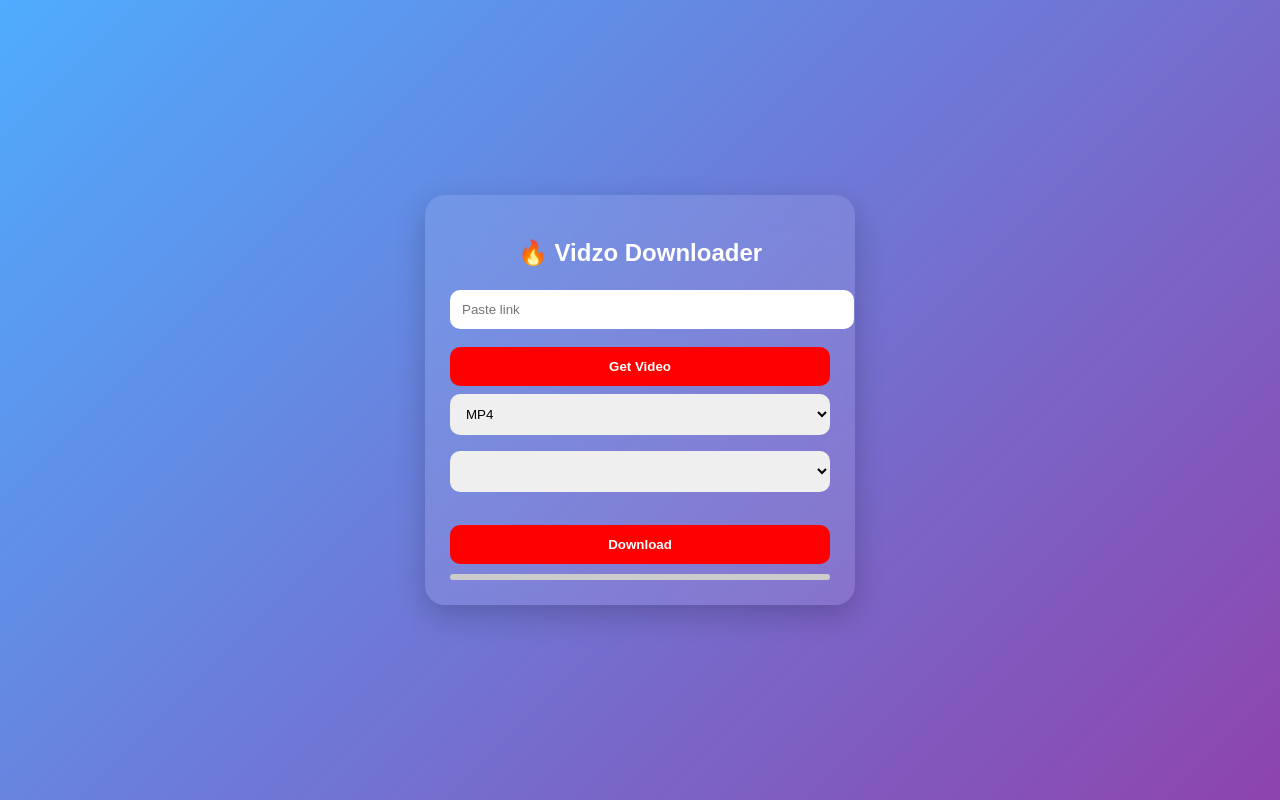
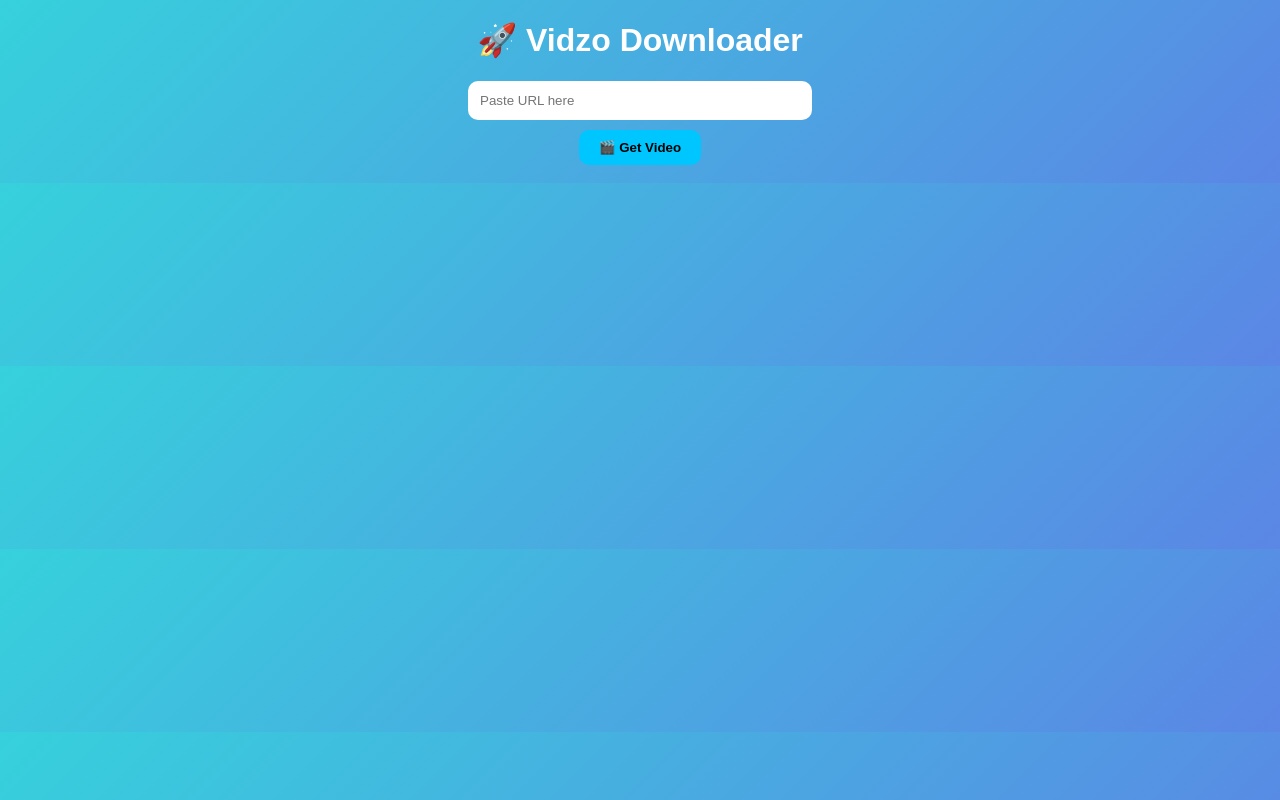
Before and after one commit to viveksingh48162-design/insta-downloader, a Flask app: page / in a window 1280 px wide. Run offline with Flask 3, Linux system fonts and the light colour scheme; lists and menus that the app fills with data are empty.

Commit message:
Update index.html

```diff
--- a/templates/index.html
+++ b/templates/index.html
@@ -1,224 +1,162 @@
 <!DOCTYPE html>
-<html lang="en">
+<html>
 <head>
-<meta charset="UTF-8">
-<meta name="viewport" content="width=device-width, initial-scale=1.0">
-<title>Vidzo Downloader</title>
+<title>Vidzo Online 🚀</title>
 
 <style>
-body{
-    margin:0;
-    font-family:Arial, sans-serif;
-    background:linear-gradient(135deg,#4facfe,#8e44ad);
-    display:flex;
-    justify-content:center;
-    align-items:center;
-    height:100vh;
+body {
+    background: linear-gradient(135deg, #36d1dc, #5b86e5);
+    font-family: Arial;
+    text-align: center;
+    color: white;
 }
 
-/* CARD */
-.container{
-    background:rgba(255,255,255,0.1);
-    backdrop-filter:blur(15px);
-    padding:25px;
-    border-radius:20px;
-    width:380px;
-    text-align:center;
-    box-shadow:0 10px 30px rgba(0,0,0,0.2);
+input {
+    padding: 12px;
+    width: 320px;
+    border-radius: 10px;
+    border: none;
 }
 
-/* MOBILE FIX */
-@media(max-width:500px){
-    body{align-items:flex-end;}
-    .container{
-        width:90%;
-        margin-bottom:40px;
-    }
+.btn {
+    padding: 10px 20px;
+    margin: 10px;
+    border-radius: 10px;
+    border: none;
+    cursor: pointer;
+    font-weight: bold;
 }
 
-h2{
-    color:white;
-    margin-bottom:15px;
-}
+.get { background: #00c6ff; }
+.fast { background: orange; }
+.turbo { background: red; }
 
-/* INPUT */
-input,select{
-    width:100%;
-    padding:12px;
-    margin:8px 0;
-    border:none;
-    border-radius:10px;
-    outline:none;
-}
-
-/* BUTTON */
-button{
-    width:100%;
-    padding:12px;
-    margin-top:10px;
-    border:none;
-    border-radius:10px;
-    background:red;
-    color:white;
-    font-weight:bold;
-    cursor:pointer;
-}
-
-/* VIDEO PREVIEW */
-.video-box{
-    margin-top:15px;
-    color:white;
-}
-
-.video-box img{
-    width:100%;
-    border-radius:10px;
-}
-
-/* PROGRESS */
-.progress{
-    height:6px;
-    background:#ccc;
-    border-radius:10px;
-    margin-top:10px;
-    overflow:hidden;
-}
-
-.progress-bar{
-    height:100%;
-    width:0%;
-    background:#00ff99;
-}
-
-/* TIMER */
-.timer{
-    color:white;
-    margin-top:8px;
-    font-size:14px;
+.box {
+    background: rgba(255,255,255,0.2);
+    margin: 8px;
+    padding: 12px;
+    cursor: pointer;
+    border-radius: 10px;
 }
 </style>
 </head>
 
 <body>
 
-<div class="container">
+<h1>🚀 Vidzo Downloader</h1>
 
-<h2>🔥 Vidzo Downloader</h2>
+<input id="url" placeholder="Paste URL here">
 
-<input type="text" id="url" placeholder="Paste link">
+<br>
 
-<button onclick="getVideo()">Get Video</button>
+<!-- ✅ GET VIDEO BUTTON -->
+<button class="btn get" onclick="autoFetch()">🎬 Get Video</button>
 
-<select id="type">
-    <option value="mp4">MP4</option>
-    <option value="mp3">MP3</option>
-</select>
-
-<select id="quality"></select>
-
-<div class="video-box" id="videoBox"></div>
-
-<button onclick="download()">Download</button>
-
-<div class="timer" id="timer"></div>
-
-<div class="progress">
-    <div class="progress-bar" id="bar"></div>
-</div>
-
-</div>
+<div id="video"></div>
+<div id="options"></div>
 
 <script>
-let currentPlatform = ""
-let directLink = ""
 
-// 🔥 GET VIDEO INFO
-function getVideo(){
-    let url = document.getElementById("url").value
+let URL = ""
+let MODE = ""
 
-    fetch("/info",{
+// 🔥 AUTO DETECT (optional)
+document.getElementById("url").addEventListener("change", autoFetch)
+
+function autoFetch(){
+    URL = document.getElementById("url").value
+
+    if(!URL){
+        alert("Paste URL first")
+        return
+    }
+
+    document.getElementById("video").innerHTML = "⏳ Loading..."
+
+    fetch("/get_video",{
         method:"POST",
         headers:{"Content-Type":"application/json"},
-        body:JSON.stringify({url})
+        body:JSON.stringify({url:URL})
     })
-    .then(res=>res.json())
+    .then(r=>r.json())
     .then(data=>{
+
+        if(data.error){
+            document.getElementById("video").innerHTML = data.error
+            return
+        }
+
+        document.getElementById("video").innerHTML = `
+            <h3>${data.title}</h3>
+            <img src="${data.thumbnail}" width="220"><br>
+
+            <button class="btn fast" onclick="choose('fast')">🚀 Fast Download</button>
+            <button class="btn turbo" onclick="choose('turbo')">⚡ Turbo Download</button>
+        `
+    })
+}
+
+function choose(mode){
+    MODE = mode
+
+    document.getElementById("options").innerHTML = "⏳ Loading qualities..."
+
+    fetch("/get_formats",{
+        method:"POST",
+        headers:{"Content-Type":"application/json"},
+        body:JSON.stringify({url:URL})
+    })
+    .then(r=>r.json())
+    .then(data=>{
+
+        if(data.error){
+            document.getElementById("options").innerHTML = data.error
+            return
+        }
+
+        let html = "<h2>🎬 Video</h2>"
+
+        data.video.forEach(v=>{
+            html += `<div class="box" onclick="download('${v.format_id}','video')">${v.quality}</div>`
+        })
+
+        html += "<h2>🎧 Audio</h2>"
+
+        data.audio.forEach(a=>{
+            html += `<div class="box" onclick="download('${a.format_id}','audio')">${a.quality}</div>`
+        })
+
+        document.getElementById("options").innerHTML = html
+    })
+}
+
+function download(format_id, type){
+
+    fetch("/download",{
+        method:"POST",
+        headers:{"Content-Type":"application/json"},
+        body:JSON.stringify({
+            url: URL,
+            format_id,
+            type,
+            mode: MODE
+        })
+    })
+    .then(r=>r.json())
+    .then(data=>{
+
         if(data.error){
             alert(data.error)
             return
         }
 
-        currentPlatform = data.platform
-        directLink = data.direct || ""
+        // 🚀 FAST → direct
+        // ⚡ TURBO → file download
+        window.open(data.download_url)
 
-        let box = document.getElementById("videoBox")
-        box.innerHTML = `
-            <img src="${data.thumbnail}">
-            <p>${data.title}</p>
-        `
-
-        let q = document.getElementById("quality")
-        q.innerHTML = ""
-
-        // 🎥 YOUTUBE QUALITY
-        if(data.platform==="youtube"){
-            data.formats.forEach(f=>{
-                q.innerHTML += `<option value="${f.format_id}">${f.quality}</option>`
-            })
-            q.style.display="block"
-        }else{
-            q.style.display="none"
-        }
     })
 }
 
-// 🔥 DOWNLOAD
-function download(){
-    let url = document.getElementById("url").value
-    let type = document.getElementById("type").value
-    let format_id = document.getElementById("quality").value
-
-    // 🔥 INSTA DIRECT
-    if(directLink){
-        window.open(directLink,"_blank")
-        return
-    }
-
-    fetch("/download",{
-        method:"POST",
-        headers:{"Content-Type":"application/json"},
-        body:JSON.stringify({
-            url,
-            type,
-            format_id
-        })
-    })
-    .then(res=>res.json())
-    .then(data=>{
-        if(data.error){
-            alert(data.error)
-            return
-        }
-
-        // 🔥 TIMER EFFECT
-        let sec = 5
-        let timer = document.getElementById("timer")
-        let bar = document.getElementById("bar")
-
-        let interval = setInterval(()=>{
-            timer.innerText = "Downloading in "+sec+" sec..."
-            bar.style.width = ((5-sec)*20)+"%"
-            sec--
-
-            if(sec<0){
-                clearInterval(interval)
-                window.location = "/file?id="+data.id
-                timer.innerText=""
-                bar.style.width="0%"
-            }
-        },1000)
-    })
-}
 </script>
 
 </body>
```
